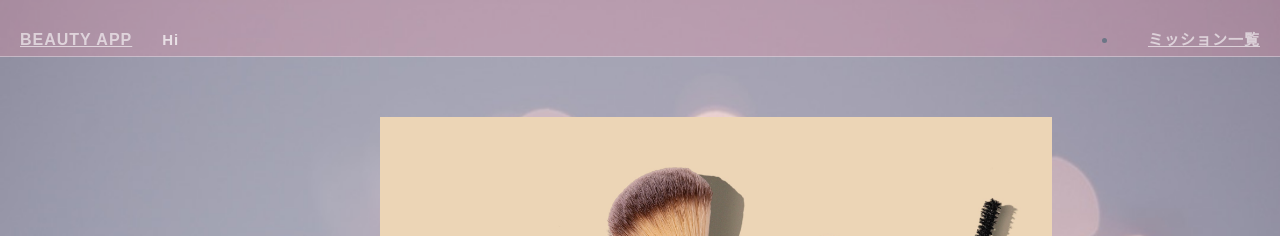
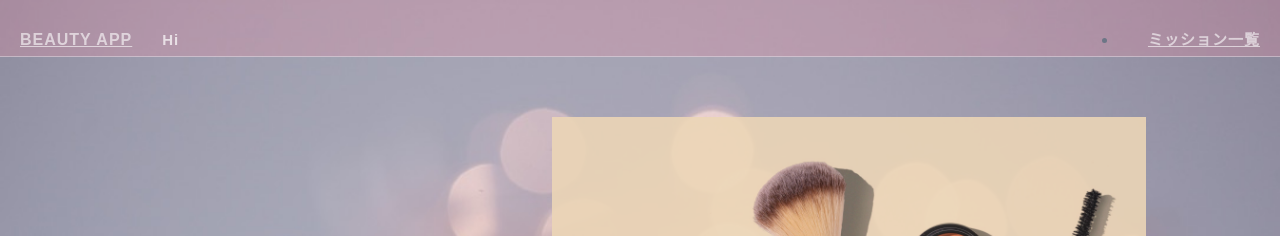
Before and after one commit to yuka-f/web-server, a website: page public/index.html in a window 1280 px wide. Shown: the top 236 px of the page. Drawn offline with Linux system fonts and the light colour scheme.

```diff
--- a/public/css/responsive.css
+++ b/public/css/responsive.css
@@ -9,9 +9,7 @@
       width:100%;
     }
 }
-  .top-image img {
-    width: 80%;
-  }
+
 
 @media (max-width:610px) {
   header {
@@ -22,4 +20,12 @@
   body {
     width:100%;
   }
+
+  .top-wrapper {
+    width: 100%;
+  }
+
+  .top-image img {
+    width: 50%;
+  }
 }
--- a/public/css/styles.css
+++ b/public/css/styles.css
@@ -148,6 +148,18 @@
     border: 2px solid  #d64a68ce;
     transition: all 0.8s ease;
 
+  }
+
+  /* top画像====================== */
+  .top-image {
+    width: 64%;
+    text-align: center;
+    overflow: hidden;
+  }
+
+  .top-image img {
+    max-width: 80%;
+    opacity: 0.9;
   }
 
   /* container ================================ */
```
